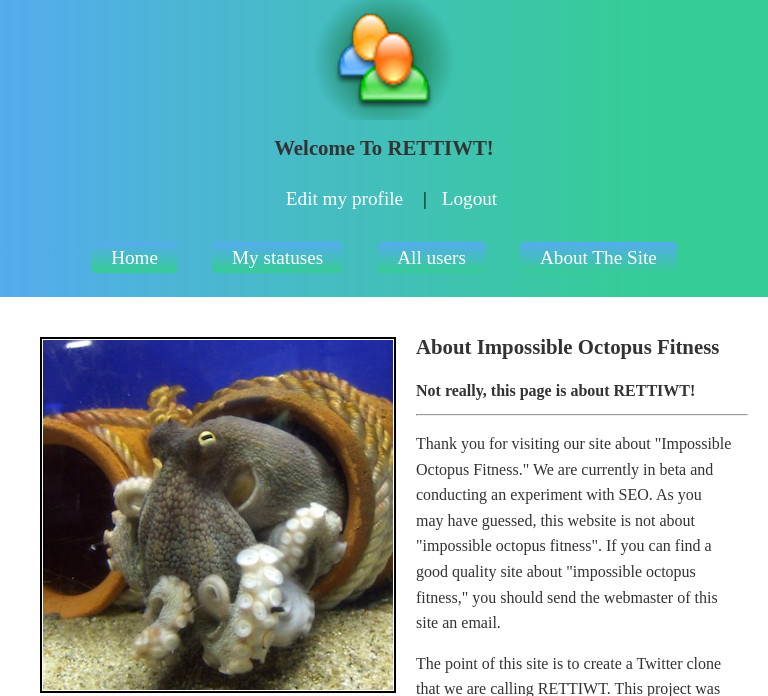
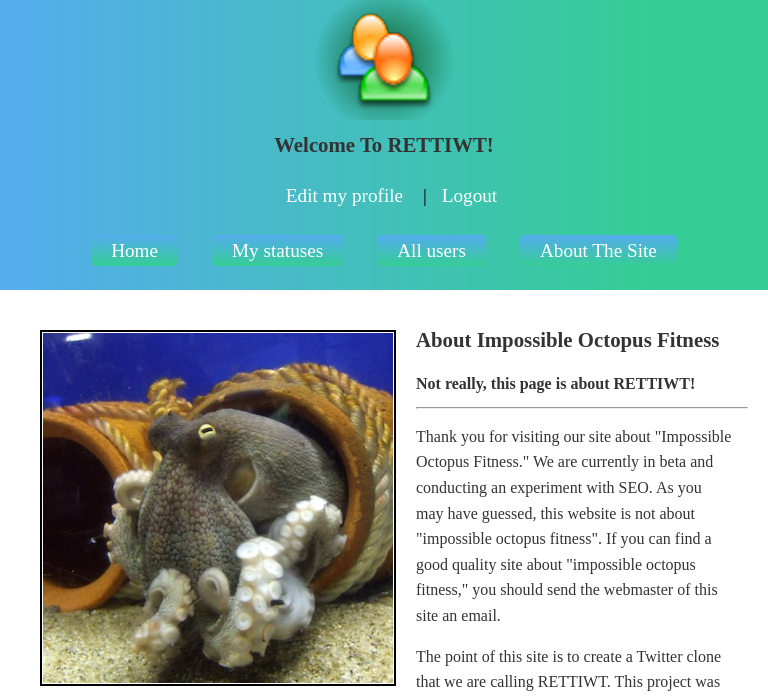
Before and after one commit to Rick-Houser/holberton-twitter-clone, a PHP site: page /about.html in a window 768 px wide. Shown: the top 696 px of the page. Run offline with PHP 8.4, Linux system fonts and the light colour scheme.

Commit message:
change float to use flexbox

```diff
--- a/styles.css
+++ b/styles.css
@@ -53,6 +53,10 @@ table {
 		width: 100%;
 	}
 
+    body .header-content {
+        display:flex;
+        flex-direction: column;
+    }
 /*Sets the width of the users table */
 	table {
 		width: 700px;
@@ -126,6 +130,10 @@ set display to inline-block to align horizontally*/
 	body .menu-btns > li {
 		display: block;
 	}
+
+    body .menu-btns {
+        margin: 50px 0 0 0;
+    }
 /*Change position so box is at bottom, set width to 100%,
 remove extra padding and borders. Change display to inline-block
 so it lines up under aside perfectly.*/
@@ -159,6 +167,11 @@ so it lines up under aside perfectly.*/
 	body .wrapper, body .header-content {
 		width: 768px;
 	}
+
+    body .header-content {
+        flex-direction: column;
+    }
+
 /*Sets the width of the users table */
 	table {
    		width:100%;
@@ -171,9 +184,15 @@ so it lines up under aside perfectly.*/
 
 /*Set width to 100% and override unnecessary padding */
 	body .header-left {
+        display: flex;
+        flex-flow: column;
 		padding: 0;
 		width: 100%;
 	}
+
+    body .header-left img {
+        align-self: center;
+    }
 
 /* Center text, set width to 100% and set display to block remove padding*/
 	body .header-right {
@@ -236,6 +255,10 @@ body .user-feat h2 {
 	body .menu-btns > li {
 		display: inline-block;
 	}
+
+    body .menu-btns {
+        margin: 35px 0 0 0;
+    }
 /*Change position so box is at bottom takes up 33% of screen,
 remove extra padding and borders. Change display to inline-block
 so it lines up under aside perfectly. Set height to match siblings.*/
@@ -269,7 +292,6 @@ so it lines up under aside perfectly. Set height to match siblings.*/
 }
 
 .header-left {
-	float: left;
 	width: 70%;
 	padding: 10px 0 0 50px;
 }
@@ -279,7 +301,8 @@ so it lines up under aside perfectly. Set height to match siblings.*/
 	text-align: right;
 	font-size: 1.2em;
 	padding: 50px 50px 0 0;
-	display: inline-flex;
+	display: flex;
+    height: 20px;
 }
 
 .header-right li:first-child {
@@ -292,7 +315,7 @@ so it lines up under aside perfectly. Set height to match siblings.*/
 }
 
 .header-content {
-	display: inline-block;
+	display: flex;
 	width: 992px;
 
 }
```
